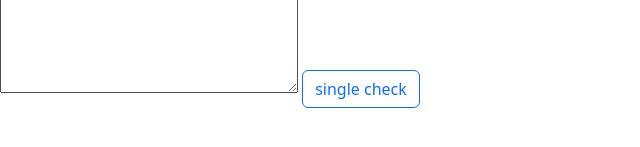
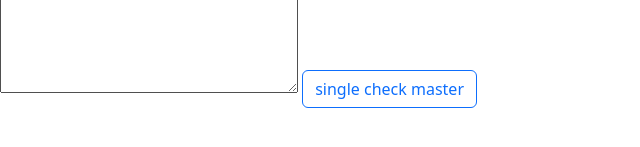
Before and after one commit to alibabahfc/boot, a plain HTML site: page index.html in a window 1280 px wide. Shown: the part 153-300 px from the top of the page, without its empty margins (0-640 px from the left). Drawn offline with nearby package versions, Linux system fonts and the light colour scheme.

Commit message:
master: line 17 changed

```diff
--- a/index.html
+++ b/index.html
@@ -14,8 +14,7 @@
 
 
     <input type="checkbox" id="chk" class="btn-check">
-    <label for="chk" class="btn btn-outline-primary"> single check </label>
-
+    <label for="chk" class="btn btn-outline-primary"> single check master </label>
 
 
 
```
